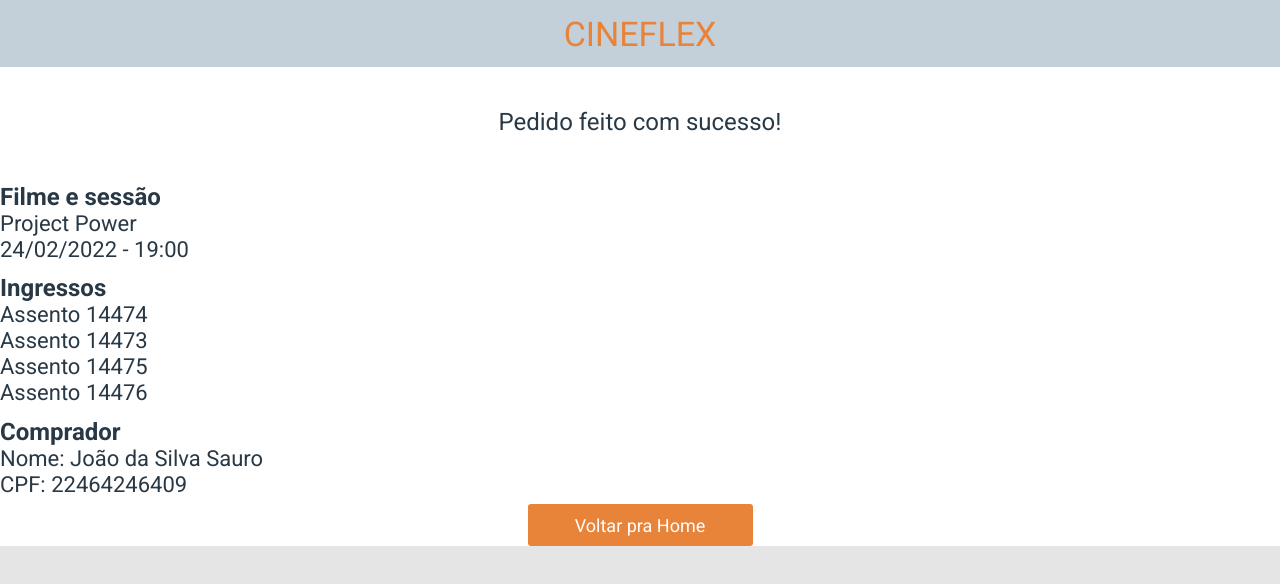
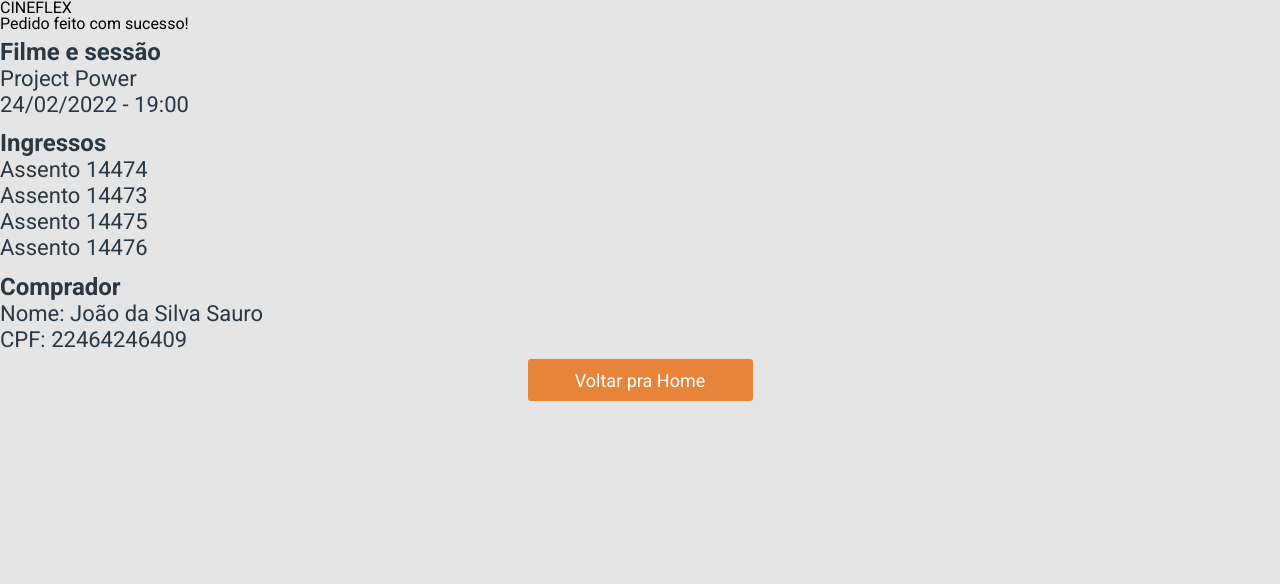
Before and after one commit to teles-tarcisio/Cineflex, a React (Create React App) app: page /sucesso in a window 1280 px wide. Shown: the top 584 px of the page. Built offline with nearby package versions, Linux system fonts and the light colour scheme.

Commit message:
BUG: styled-components f*cked up various things, wip

```diff
--- a/package.json
+++ b/package.json
@@ -7,7 +7,8 @@
     "react": "^17.0.2",
     "react-dom": "^17.0.2",
     "react-router-dom": "^6.1.1",
-    "react-scripts": "^4.0.3"
+    "react-scripts": "^4.0.3",
+    "styled-components": "^5.3.3"
   },
   "scripts": {
     "start": "react-scripts start",
--- a/src/components/App/App.css
+++ /dev/null
@@ -1,52 +0,0 @@
-* {
-  box-sizing: border-box;
-  text-decoration: none;
-}
-
-body {
-  width: 100vw;
-  height: 100vh;
-  background-color: #E5E5E5;
-  font-family: 'Roboto', sans-serif;
-}
-
-header {
-  margin: 0;
-  width: 100%;
-  height: 67px;
-  position: fixed;
-  top: 0;
-  left: 0;
-  display: flex;
-  justify-content: center;
-  align-items: center;
-  background-color: #C3CFD9;
-  z-index: 10;
-}
-header h1 {
-  margin: auto;
-  font-weight: 400;
-  font-size: 34px;
-  line-height: 40px;
-  color: #E8833A;
-}
-
-.main-container {
-  width: 100%;
-  margin: 67px auto auto auto;
-  background-color: white;
-  display: flex;
-  flex-direction: column;
-  justify-content: center;
-  align-items: center;
-}
-
-.information-box {
-  width: 100%;
-  height: 110px;
-  display: flex;
-  justify-content: center;
-  align-items: center;
-  font-size: 24px;
-  color: #293845;
-}
--- a/src/components/App/App.js
+++ b/src/components/App/App.js
@@ -1,22 +1,21 @@
-import { BrowserRouter, Routes, Route } from "react-router-dom";
+import { BrowserRouter, Routes, Route } from 'react-router-dom';
+import styled from 'styled-components';
 
-import "./App.css";
-
-import MoviesList from "../MoviesList/MoviesList.js";
-import Sessions from "../Sessions/Sessions.js";
-import Seats from "../Seats/Seats.js";
-import Success from "../Success/Success.js";
+import MoviesList from '../MoviesList/MoviesList.js';
+import Sessions from '../Sessions/Sessions.js';
+import Seats from '../Seats/Seats.js';
+import Success from '../Success/Success.js';
 
 
 function InfoBox({children, type}) {
   return (
     <>
-      <div className="information-box">
+      <scInfoBox>
         {type === 'movie' ? <h1>Selecione o filme</h1> : ''}
         {type === 'session' ? <h1>Selecione o horário</h1> : ''}
         {type === 'seats' ? <h1>Selecione o(s) assento(s)</h1> : ''}
         {type === 'reservation' ? <h1>Pedido feito com sucesso!</h1> : ''}
-      </div>
+      </scInfoBox>
       {children}
     </>
   );
@@ -26,9 +25,11 @@ export default function App() {
 
   return (
     <BrowserRouter>
-      <header><h1>CINEFLEX</h1></header>
+      <scHeader>
+        <h1>CINEFLEX</h1>
+      </scHeader>
 
-      <div className="main-container">
+      <scMainContainer>
         <Routes>
           <Route path="/" element={
             <InfoBox type={'movie'}>
@@ -56,7 +57,51 @@ export default function App() {
           />
 
         </Routes>
-      </div>
+      </scMainContainer>
     </BrowserRouter >
   );
 }
+
+
+
+
+const scHeader = styled.header`
+  margin: 0;
+  width: 100%;
+  height: 67px;
+  position: fixed;
+  top: 0;
+  left: 0;
+  display: flex;
+  justify-content: center;
+  align-items: center;
+  background-color: #C3CFD9;
+  z-index: 10;
+  & h1 {
+    margin: auto;
+    font-weight: 400;
+    font-size: 34px;
+    line-height: 40px;
+    color: #E8833A;
+  }
+`;
+
+const scMainContainer = styled.div`
+  width: 100%;
+  margin: 67px auto auto auto;
+  background-color: white;
+  display: flex;
+  flex-direction: column;
+  justify-content: center;
+  align-items: center;
+`;
+
+const scInfoBox = styled.div`
+  width: 100%;
+  height: 110px;
+  display: flex;
+  justify-content: center;
+  align-items: center;
+  font-size: 24px;
+  color: #293845;
+`;
--- a/src/components/MoviesList/MoviesList.js
+++ b/src/components/MoviesList/MoviesList.js
@@ -2,7 +2,7 @@ import axios from 'axios';
 import { Link } from 'react-router-dom';
 import { useState, useEffect } from 'react';
 
-import "./MoviesList.css";
+import { scMoviesList, scMovieCard, scFooter, scFooterInfo } from './MoviesList_styles.js';
 
 const MOVIESLIST_URL = "https://mock-api.driven.com.br/api/v4/cineflex/movies";
 
@@ -20,14 +20,14 @@ export default function MoviesList() {
   useEffect(getAllMovies, []);
 
   return (
-    <ul className="movies-list">
+    <scMoviesList>
       {allMoviesList.map((movie, index) => (
         <Link to={`/sessoes/${movie.id}`}>
-          <li className="movie-card" key={index} id={movie.id}>
+          <scMovieCard key={index} id={movie.id}>
             <img className="poster" src={movie.posterURL} alt={movie.title} />
-          </li>
+          </scMovieCard>
         </Link>
       ))}
-    </ul>
+    </scMoviesList>
   );
 }
--- a/src/components/MoviesList/MoviesList.css
+++ b/src/components/MoviesList/MoviesList_styles.js
@@ -1,25 +1,27 @@
-.movies-list {
+import styled from 'styled-components';
+
+const scMoviesList = styled.ul`
   display: flex;
   flex-direction: row;
   flex-wrap: wrap;
   align-items: center;
   justify-content: space-evenly;
-}
+`;
 
-.movie-card {
+const scMovieCard = styled.li`
   width: 145px;
   height: 209px;
   margin: 5px;
   padding: 8px;
   box-shadow: 0 2px 4px 2px rgba(0, 0, 0, 0.1);
   border-radius: 3px;
-}
-.movie-card .poster {
+  & .poster {
     width: 100%;
     height: 100%;
   }
+`;
 
-footer {
+const scFooter = styled.footer`
   margin: auto;
   background-color: #DFE6ED;
   width: 100%;
@@ -29,14 +31,14 @@ footer {
   left: 0;
   display: flex;
   align-items: center;
-}
-footer p {
+  & p {
     font-size: 26px;
     line-height: 30px;
     color: #293845;
   }
+`;
 
-.footer-info {
+const scFooterInfo = styled.div`
   width: 64px;
   height: 89px;
   padding: 8px;
@@ -46,8 +48,10 @@ footer p {
   background-color: white;
   box-shadow: 0 2px 4px rgba(0, 0, 0, 0.1);
   border-radius: 2px;
-}
-.footer-info img {
+  & img {
     width: 48px;
     height: 72px;
   }
+`;
+
+export { scMoviesList, scMovieCard, scFooter, scFooterInfo };
--- a/src/components/Sessions/Sessions.css
+++ b/src/components/Sessions/Sessions_styles.js
@@ -1,30 +1,34 @@
-.movie-days {
+import styled from 'styled-components';
+
+const scMovieDays = styled.ul`
   margin: 0 auto 120px 23px;
   display: flex;
   flex-direction: column;
   flex-wrap: wrap;
   align-items: center;
   padding: 1px;
-}
+`;
 
-.day-date {
+const scDayDate = styled.li`
   margin-bottom: 7px;
   width: 100%;
-  height: 100px;
+  height: 100px;1
   display: flex;
   flex-direction: column;
   font-size: 20px;
   line-height: 23px;
   color: #293845;
-}
-.day-hours {
+`;
+
+const scDayHours = styled.ul`
   margin-top: 14px;
   display: flex;
   flex-direction: row;
   align-items: center;
   justify-content: space-evenly;
-}
-.session-time {
+`;
+
+const scSessionTime = styled.li`
   margin: 4px;
   width: 83px;
   height: 43px;
@@ -37,7 +41,9 @@
   font-size: 18px;
   line-height: 21px;
   color: #FFFFFF;
-}
-.session-time p {
-  text-decoration: none;
-}
+  & p {
+    text-decoration: none;
+  }
+`;
+
+export { scMovieDays, scDayDate, scDayHours, scSessionTime };
--- a/src/components/Success/Success.js
+++ b/src/components/Success/Success.js
@@ -1,6 +1,6 @@
 import { Link } from "react-router-dom";
 
-import "../MoviesList/MoviesList.css";
+import "../MoviesList/MoviesList_styles.js";
 import "./Success.css";
 
 
--- /dev/null
+++ b/src/index.css
@@ -0,0 +1,145 @@
+/* http://meyerweb.com/eric/tools/css/reset/
+   v2.0 | 20110126
+   License: none (public domain)
+*/
+
+html,
+body,
+div,
+span,
+applet,
+object,
+iframe,
+h1,
+h2,
+h3,
+h4,
+h5,
+h6,
+p,
+blockquote,
+pre,
+a,
+abbr,
+acronym,
+address,
+big,
+cite,
+code,
+del,
+dfn,
+em,
+img,
+ins,
+kbd,
+q,
+s,
+samp,
+small,
+strike,
+strong,
+sub,
+sup,
+tt,
+var,
+b,
+u,
+i,
+center,
+dl,
+dt,
+dd,
+ol,
+ul,
+li,
+fieldset,
+form,
+label,
+legend,
+table,
+caption,
+tbody,
+tfoot,
+thead,
+tr,
+th,
+td,
+article,
+aside,
+canvas,
+details,
+embed,
+figure,
+figcaption,
+footer,
+header,
+hgroup,
+menu,
+nav,
+output,
+ruby,
+section,
+summary,
+time,
+mark,
+audio,
+video {
+  margin: 0;
+  padding: 0;
+  border: 0;
+  font-size: 100%;
+  font: inherit;
+  vertical-align: baseline;
+}
+/* HTML5 display-role reset for older browsers */
+article,
+aside,
+details,
+figcaption,
+figure,
+footer,
+header,
+hgroup,
+menu,
+nav,
+section {
+  display: block;
+}
+body {
+  line-height: 1;
+}
+ol,
+ul {
+  list-style: none;
+}
+blockquote,
+q {
+  quotes: none;
+}
+blockquote:before,
+blockquote:after,
+q:before,
+q:after {
+  content: "";
+  content: none;
+}
+table {
+  border-collapse: collapse;
+  border-spacing: 0;
+}
+
+
+/* ======= end of 'reset.css' ======= */
+/* ================================== */
+
+* {
+  box-sizing: border-box;
+  text-decoration: none;
+}
+
+body {
+  width: 100vw;
+  height: 100vh;
+  background-color: #E5E5E5;
+  font-family: 'Roboto', sans-serif;
+}
--- a/src/index.js
+++ b/src/index.js
@@ -1,6 +1,6 @@
 import ReactDOM from 'react-dom';
 
-import './components/reset.css';
+import './index.css';
 
 import App from './components/App/App.js';
 
```
Also changed, not shown: src/components/Sessions/Sessions.js (+18 -146 lines), src/components/old_reset.css (renamed from src/components/reset.css), 1 other file (tests, documents, lock files or other folders). Lines whose indentation alone changed are shown as unchanged.
